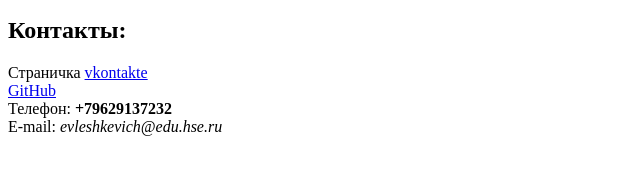
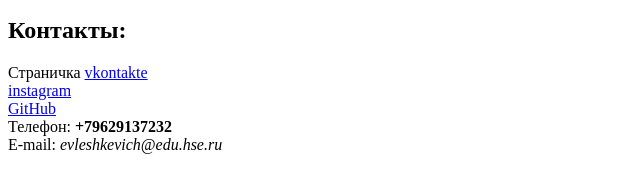
Before and after one commit to KatyaLeshkevich/KatyaLeshkevich.github.io, a plain HTML site: page index.html in a window 1280 px wide. Shown: the part 101-294 px from the top of the page, without its empty margins (0-640 px from the left). Drawn offline with Linux system fonts and the light colour scheme.

Commit message:
Update index.html

```diff
--- a/index.html
+++ b/index.html
@@ -11,6 +11,8 @@
       <h2>Контакты:</h2>
       Страничка <a href=https://vk.com/katyaanice>vkontakte</a>
       <br/>
+      <a href=https://instagram.com/katyaanice>instagram</a>
+      <br/>
       <a href=https://github.com/KatyaLeshkevich>GitHub</a>
       <br/>
       Телефон: <b>+79629137232</b>
```
